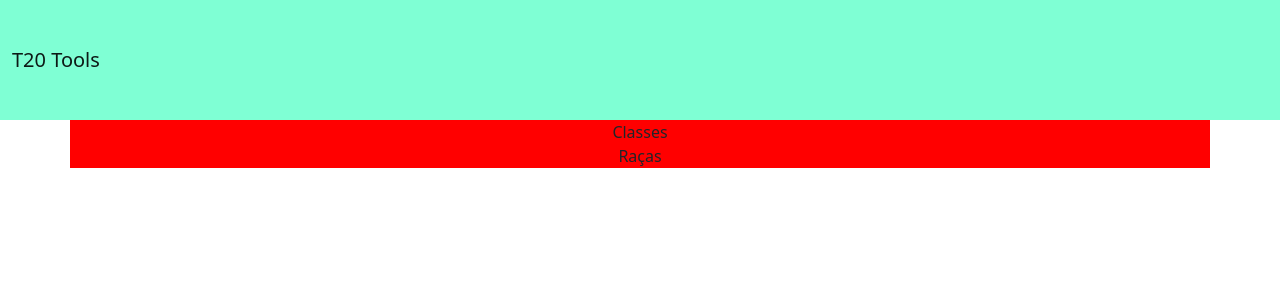
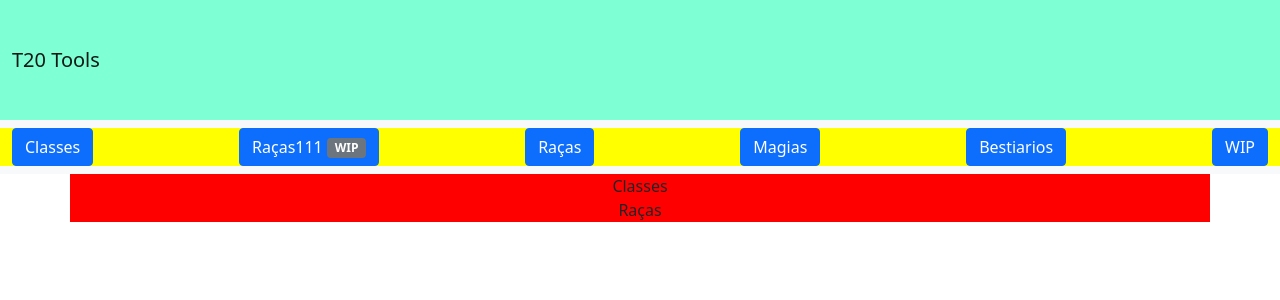
Before and after one commit to xlira/project-t20-tools, a Django app: page / in a window 1280 px wide. Shown: the top 300 px of the page. Run offline with Django 4.2, Linux system fonts and the light colour scheme.

Commit message:
adição dos botões na navbar da pagina home

```diff
--- a/app_t20_tools/templates/menu/home.html
+++ b/app_t20_tools/templates/menu/home.html
@@ -8,15 +8,30 @@
     <!-- Bootstrap CSS -->
     <link href="https://cdn.jsdelivr.net/npm/bootstrap@5.0.2/dist/css/bootstrap.min.css" rel="stylesheet" integrity="sha384-EVSTQN3/azprG1Anm3QDgpJLIm9Nao0Yz1ztcQTwFspd3yD65VohhpuuCOmLASjC" crossorigin="anonymous">
 
-    <title>T20 Tools</title>
+    <title >T20 Tools</title>
   </head>
   <body>
         <!-- As a heading -->
     <nav style="background-color: aquamarine !important; height: 120px;" class="navbar navbar-light bg-light">
-      <div class="container-fluid">
+      <div style="text-align: center;" class="container-fluid">
         <span class="navbar-brand mb-0 h1">T20 Tools</span>
       </div>
     </nav>
+    <nav class="navbar navbar-light bg-light">
+      <div style="background-color: yellow;" class="container-fluid">
+        <a class="btn btn-primary" href="#" role="button">Classes</a>
+        <a href="#">
+          <button class="btn btn-primary" type="submit">Raças111
+            <span class="badge bg-secondary">WIP</span>
+          </button>
+        </a>
+        <button class="btn btn-primary" href="#" type="submit">Raças</button>
+        <input class="btn btn-primary" type="button" value="Magias">
+        <input class="btn btn-primary" type="submit" value="Bestiarios">
+        <input class="btn btn-primary" type="reset" value="WIP">
+      </div>
+    </nav>
+
     <div style="text-align: center; background-color: red;" class="container">
       <div>
         Classes
```
